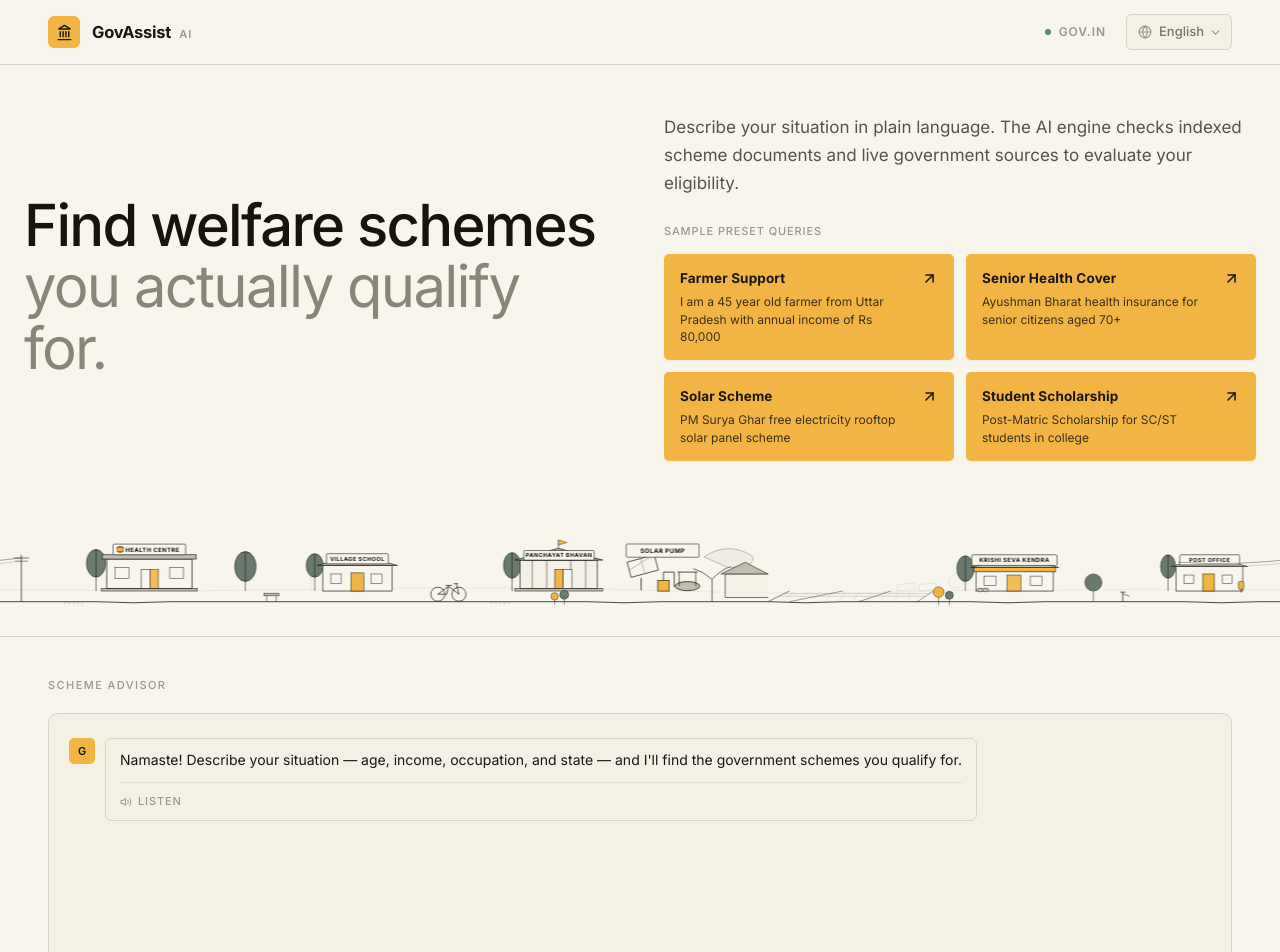
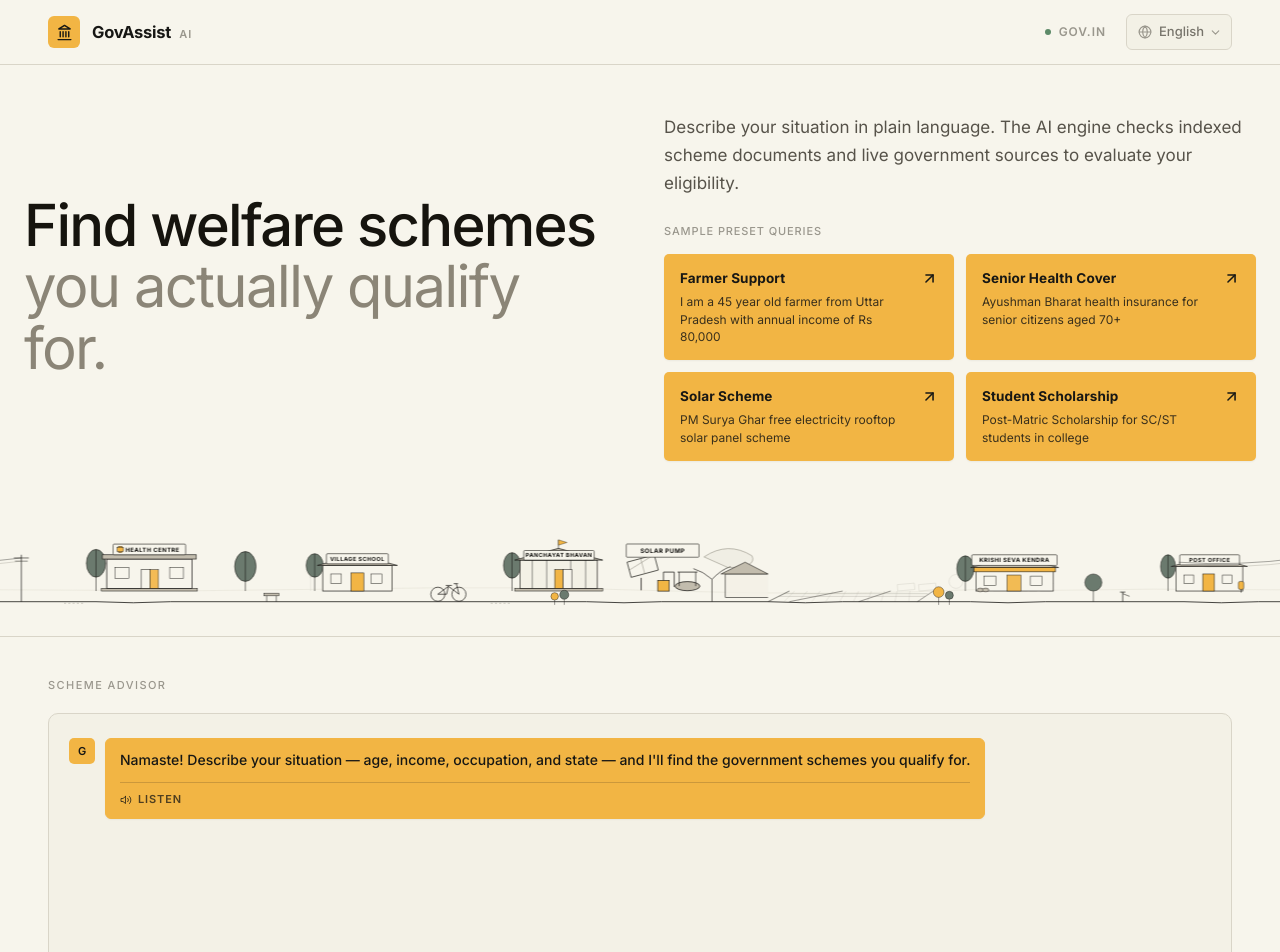
Before and after one commit to vgarg05/Government-Scheme-Discovery-Eligibility-Assistant, a React (Vite) app in the folder frontend/: page / in a window 1280 px wide. Shown: the top 952 px of the page. Built offline with nearby package versions, Linux system fonts and the light colour scheme.

Commit message:
style: updated all chat message text bubbles to warm gold fill (#F2B544) with crisp black text (#171714)

```diff
--- a/frontend/src/components/ChatBox.jsx
+++ b/frontend/src/components/ChatBox.jsx
@@ -108,22 +108,15 @@ function Message({ msg, selectedLang, onPlayAudio }) {
             borderRadius: '6px',
             fontSize: '14px',
             lineHeight: 1.6,
-            background: isUser
-              ? 'var(--raised)'
-              : msg.isError
-              ? 'rgba(184,92,82,0.06)'
-              : 'var(--surface)',
+            background: msg.isError ? 'rgba(184,92,82,0.06)' : 'var(--accent)',
             border: `1px solid ${
-              isUser
-                ? 'var(--border)'
-                : msg.isError
-                ? 'rgba(184,92,82,0.2)'
-                : 'var(--border)'
+              msg.isError ? 'rgba(184,92,82,0.2)' : 'var(--accent)'
             }`,
-            color: msg.isError ? 'var(--error)' : 'var(--text-primary)',
+            color: msg.isError ? 'var(--error)' : '#171714',
+            boxShadow: '0 1px 2px rgba(0,0,0,0.04)',
           }}
         >
-          <p style={{ whiteSpace: 'pre-wrap', margin: 0 }}>{msg.text}</p>
+          <p style={{ whiteSpace: 'pre-wrap', margin: 0, fontWeight: isUser ? 500 : 450 }}>{msg.text}</p>
 
           {/* TTS button */}
           {!isUser && !msg.isError && (
@@ -131,24 +124,24 @@ function Message({ msg, selectedLang, onPlayAudio }) {
               onClick={() => onPlayAudio(msg.translatedText || msg.text)}
               style={{
                 marginTop: '10px',
-                paddingTop: '10px',
+                paddingTop: '8px',
                 display: 'flex',
                 alignItems: 'center',
                 gap: '6px',
                 fontSize: '11px',
-                fontWeight: 500,
+                fontWeight: 600,
                 letterSpacing: '0.08em',
                 textTransform: 'uppercase',
-                color: 'var(--text-muted)',
+                color: 'rgba(23, 23, 20, 0.75)',
                 background: 'none',
                 border: 'none',
-                borderTop: '1px solid var(--border-subtle)',
+                borderTop: '1px solid rgba(23, 23, 20, 0.18)',
                 cursor: 'pointer',
                 width: '100%',
                 transition: 'color 0.15s',
               }}
-              onMouseEnter={e => e.currentTarget.style.color = 'var(--text-secondary)'}
-              onMouseLeave={e => e.currentTarget.style.color = 'var(--text-muted)'}
+              onMouseEnter={e => e.currentTarget.style.color = '#171714'}
+              onMouseLeave={e => e.currentTarget.style.color = 'rgba(23, 23, 20, 0.75)'}
             >
               <Volume2 style={{ width: '12px', height: '12px' }} />
               <span>Listen</span>
```
